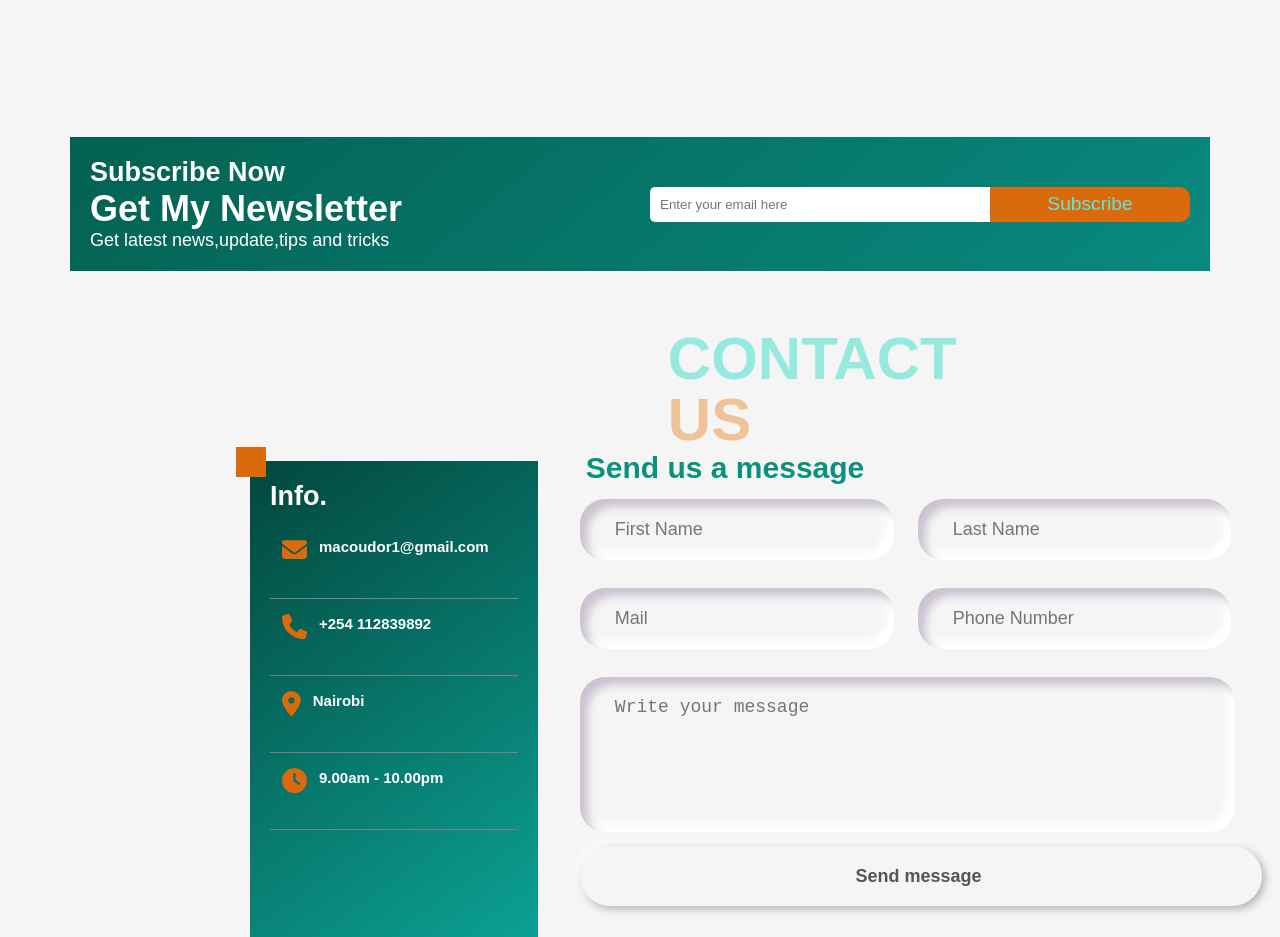
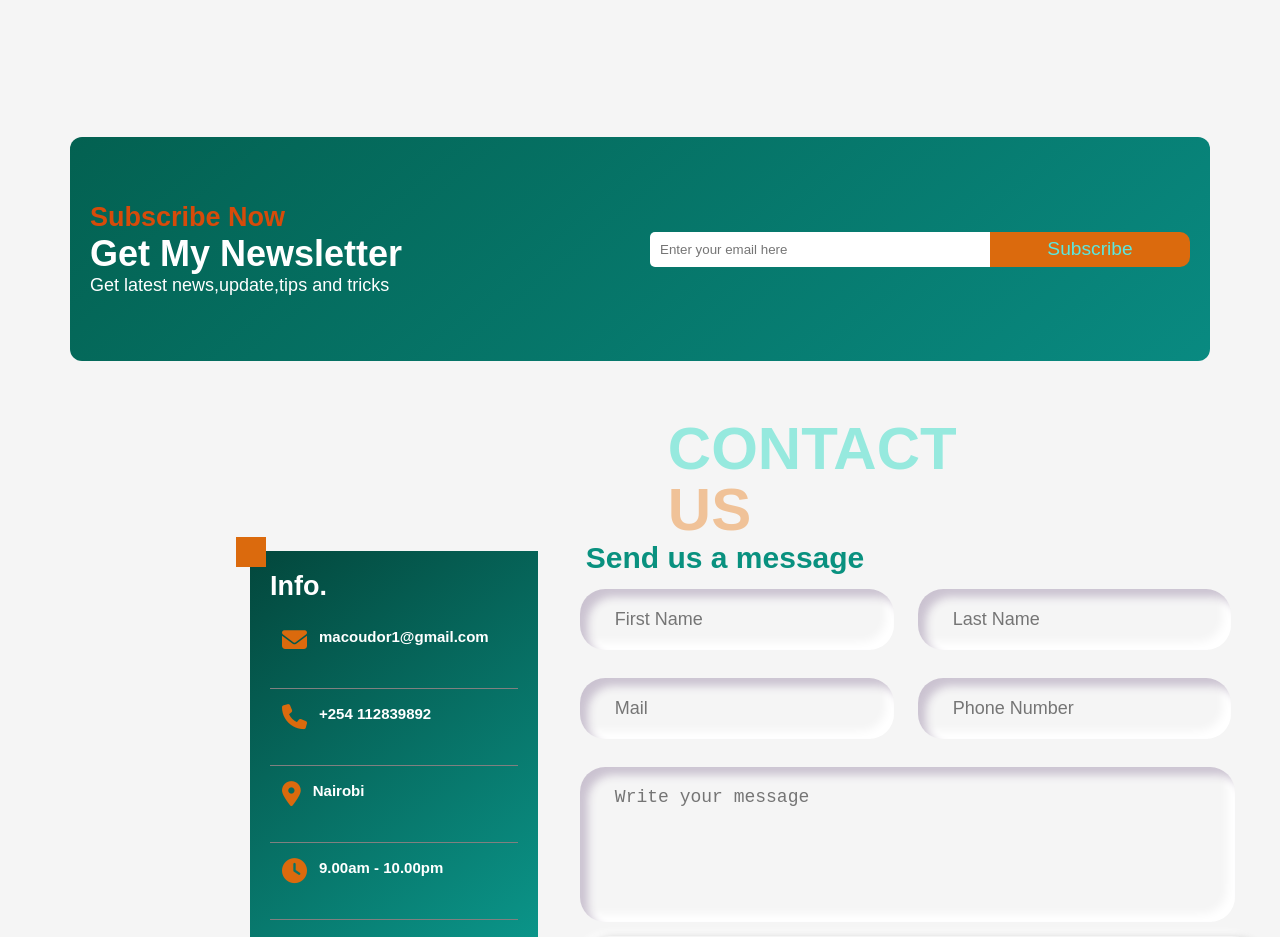
Before and after one commit to Mark1-togo/git-portfolio, a plain HTML site: page index.html in a window 1280 px wide. Shown: the part 5040-5977 px from the top of the page. Drawn offline with Linux system fonts and the light colour scheme; a script that the page names is missing.

Commit message:
version7

```diff
--- a/styles.css
+++ b/styles.css
@@ -728,6 +728,8 @@ span{
     color: white;
     flex-wrap: wrap;
     margin: 0 70px;
+    height: 28vh;
+    border-radius: 12px;
 }
 .newsletter-part1{
     flex: 1;
@@ -741,7 +743,11 @@ span{
     justify-content: flex-end;
 
 }
-
+.container6 h2{
+    color: #d64b0a;
+    font-weight: 900;
+    font-family: 'Poppins' sans-serif;
+}
 .container6 input[type="email"] {
     padding: 10px;
     border: none;
```
